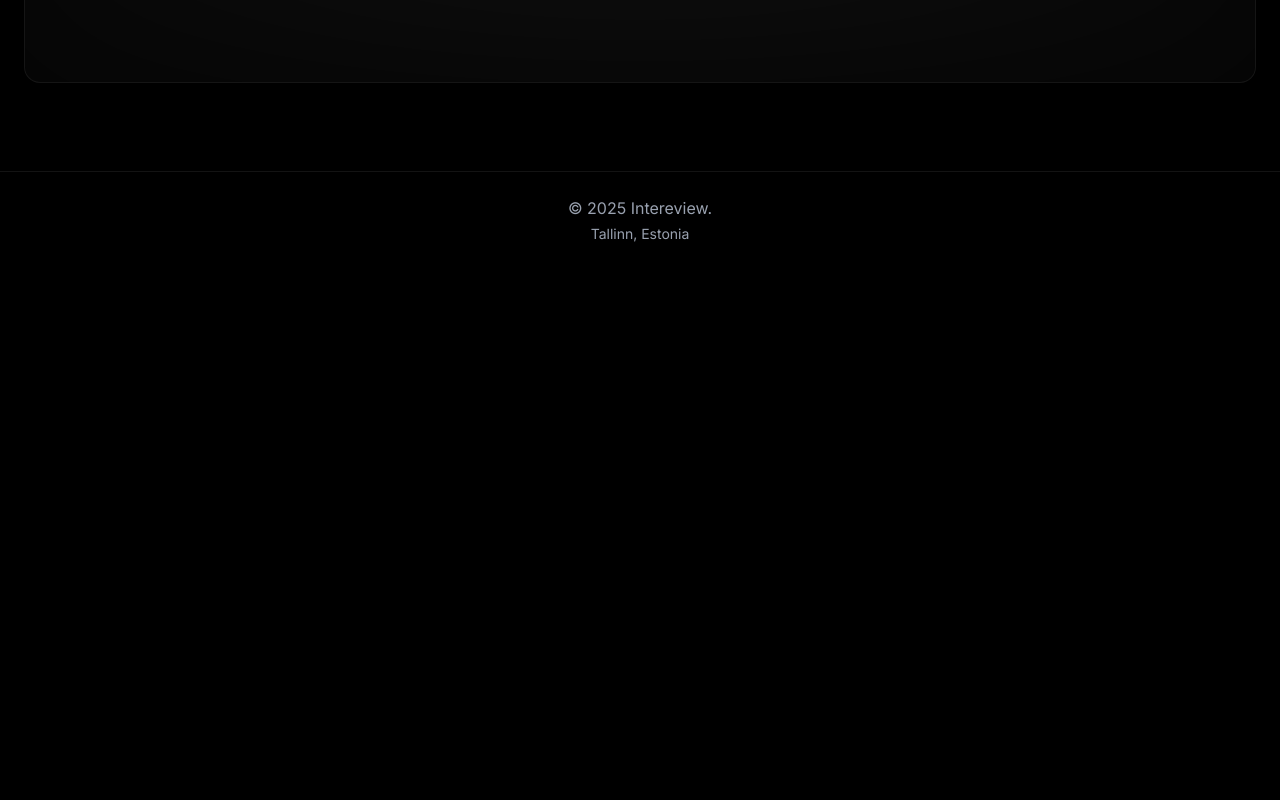
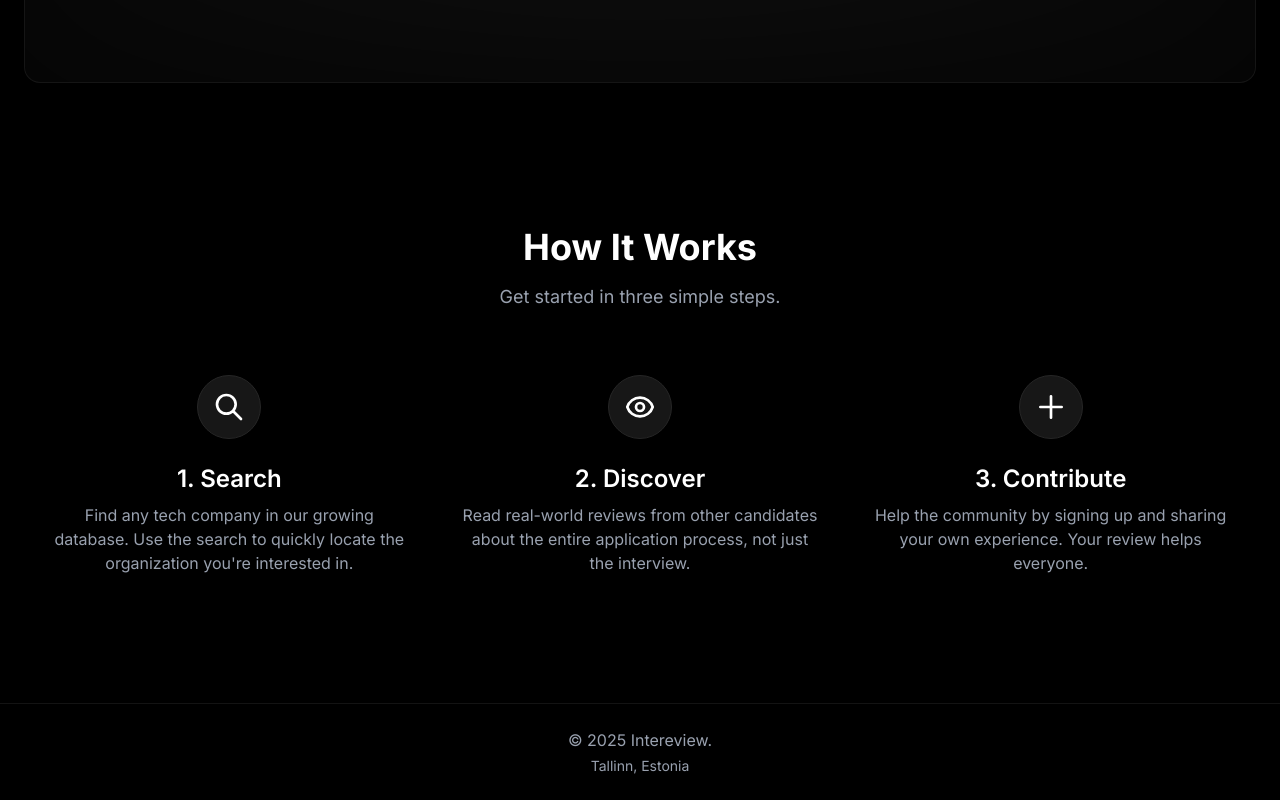
Before and after one commit to anrokk/company-review-portal, a Next.js app in the folder frontend/: page / in a window 1280 px wide. Shown: the part 532-1332 px from the top of the page. Before the commit the page ends 800 px from the top, so only its background shows below. Built offline with nearby package versions, Linux system fonts and the light colour scheme; no server answers.

Commit message:
Landing page with info about the product

```diff
--- a/frontend/src/app/page.tsx
+++ b/frontend/src/app/page.tsx
@@ -3,6 +3,7 @@ import Link from "next/link";
 
 export default function Home() {
   return (
+    <>
       <section className="py-20 sm:py-12">
         <div className="relative overflow-hidden rounded-2xl bg-neutral-950/50 border border-neutral-800/50 px-6 sm:px-12 py-16 sm:py-24 shadow-2xl">
           <div
@@ -24,5 +25,56 @@ export default function Home() {
           </div>
         </div>
       </section>
+
+      <section className="py-24">
+        <div className="container mx-auto px-6">
+          <div className="text-center mb-16">
+            <h2 className="text-4xl font-bold text-white">How It Works</h2>
+            <p className="mt-4 text-lg text-gray-400">Get started in three simple steps.</p>
+          </div>
+
+          <div className="grid md:grid-cols-3 gap-12 text-center">
+
+            <div className="flex flex-col items-center">
+              <div className="flex items-center justify-center h-16 w-16 mb-6 rounded-full bg-neutral-900 border border-neutral-800">
+                <svg xmlns="http://www.w3.org/2000/svg" className="h-8 w-8 text-white" fill="none" viewBox="0 0 24 24" stroke="currentColor" strokeWidth={2}>
+                  <path strokeLinecap="round" strokeLinejoin="round" d="M21 21l-6-6m2-5a7 7 0 11-14 0 7 7 0 0114 0z" />
+                </svg>
+              </div>
+              <h3 className="text-2xl font-semibold text-white">1. Search</h3>
+              <p className="mt-2 text-gray-400">
+                Find any tech company in our growing database. Use the search to quickly locate the organization you're interested in.
+              </p>
+            </div>
+
+            <div className="flex flex-col items-center">
+              <div className="flex items-center justify-center h-16 w-16 mb-6 rounded-full bg-neutral-900 border border-neutral-800">
+                <svg xmlns="http://www.w3.org/2000/svg" className="h-8 w-8 text-white" fill="none" viewBox="0 0 24 24" stroke="currentColor" strokeWidth={2}>
+                  <path strokeLinecap="round" strokeLinejoin="round" d="M15 12a3 3 0 11-6 0 3 3 0 016 0z" />
+                  <path strokeLinecap="round" strokeLinejoin="round" d="M2.458 12C3.732 7.943 7.523 5 12 5c4.478 0 8.268 2.943 9.542 7-1.274 4.057-5.064 7-9.542 7-4.477 0-8.268-2.943-9.542-7z" />
+                </svg>
+              </div>
+              <h3 className="text-2xl font-semibold text-white">2. Discover</h3>
+              <p className="mt-2 text-gray-400">
+                Read real-world reviews from other candidates about the entire application process, not just the interview.
+              </p>
+            </div>
+
+            <div className="flex flex-col items-center">
+              <div className="flex items-center justify-center h-16 w-16 mb-6 rounded-full bg-neutral-900 border border-neutral-800">
+                <svg xmlns="http://www.w3.org/2000/svg" className="h-8 w-8 text-white" fill="none" viewBox="0 0 24 24" stroke="currentColor" strokeWidth={2}>
+                  <path strokeLinecap="round" strokeLinejoin="round" d="M12 4v16m8-8H4" />
+                </svg>
+              </div>
+              <h3 className="text-2xl font-semibold text-white">3. Contribute</h3>
+              <p className="mt-2 text-gray-400">
+                Help the community by signing up and sharing your own experience. Your review helps everyone.
+              </p>
+            </div>
+
+          </div>
+        </div>
+      </section>
+    </>
   );
 }
```
Lines whose indentation alone changed are shown as unchanged.
